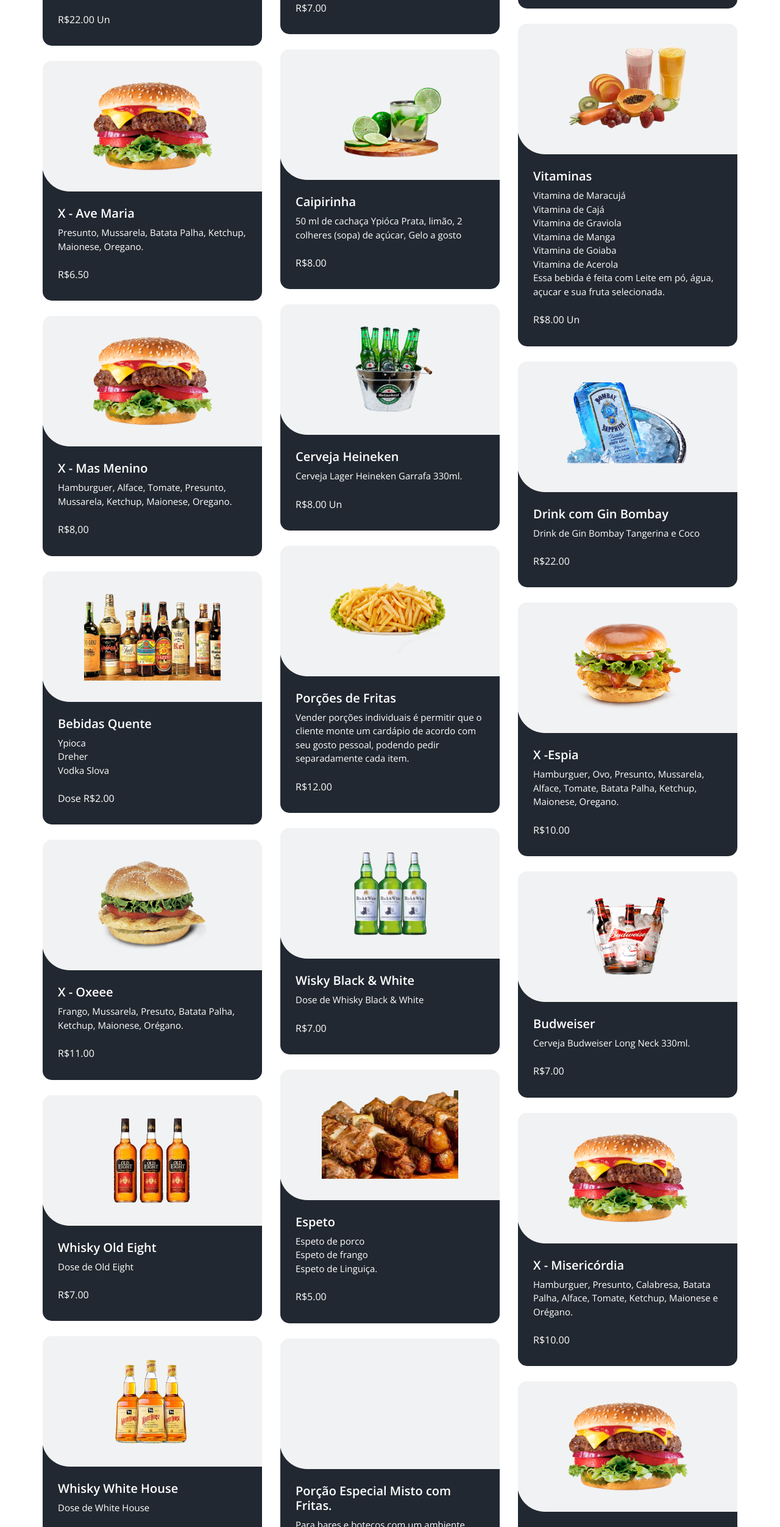
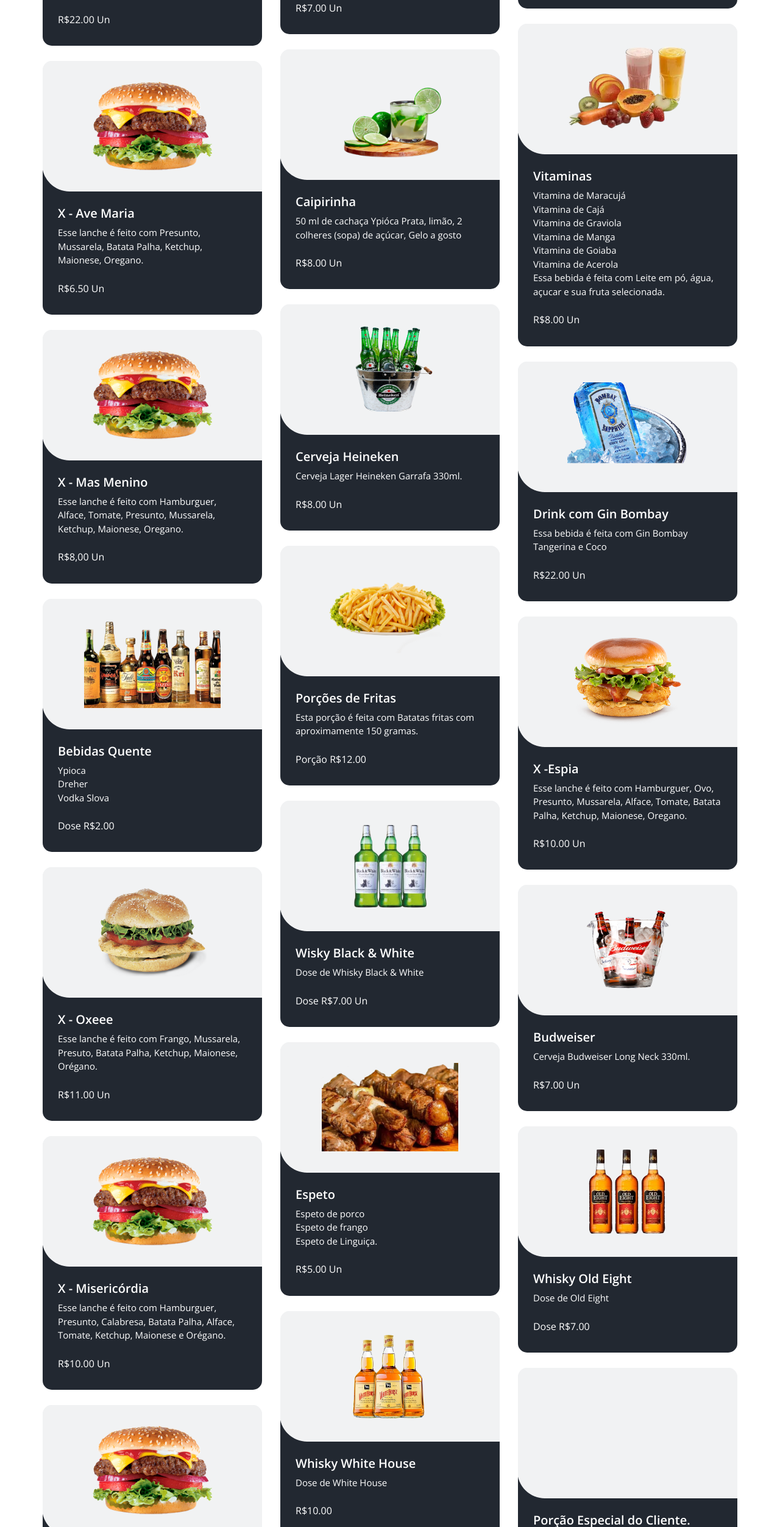
Before and after one commit to jrjrjuquia/oArriEgua, a plain HTML site: page index.html in a window 1280 px wide. Shown: the part 3267-5771 px from the top of the page at 61% size. Drawn offline with nearby package versions, Linux system fonts and the light colour scheme; some packages are replaced by stand-ins of ours.

Commit message:
arr egua
26/06/2022
hrs 19:57

```diff
--- a/index.html
+++ b/index.html
@@ -492,7 +492,7 @@
                   </p>
                   <div class="options">
                     <h6>
-                      R$7.00
+                      R$7.00 Un
                     </h6>
                     <!-- <a href="https://wa.me/+5588981433526?text=Arri%20%C3%89gua">
                       <i class="fa fa-whatsapp" aria-hidden="true"></i>
@@ -548,7 +548,7 @@
                   </p>
                   <div class="options">
                     <h6>
-                      R$8.00
+                      R$8.00 Un
                     </h6>
                     <!-- <a href="https://wa.me/+5588981433526?text=Arri%20%C3%89gua">
                       <i class="fa fa-whatsapp" aria-hidden="true"></i>
@@ -569,11 +569,11 @@
                     X - Ave Maria
                   </h5>
                   <p>
-                    Presunto, Mussarela,  Batata Palha, Ketchup, Maionese, Oregano.
+                    Esse lanche é feito com Presunto, Mussarela,  Batata Palha, Ketchup, Maionese, Oregano.
                   </p>
                   <div class="options">
                     <h6>
-                      R$6.50
+                      R$6.50 Un
                     </h6>
                     <!-- <a href="https://wa.me/+5588981433526?text=Arri%20%C3%89gua">
                       <i class="fa fa-whatsapp" aria-hidden="true"></i>
@@ -619,11 +619,11 @@
                     X - Mas Menino
                   </h5>
                   <p>
-                    Hamburguer, Alface, Tomate, Presunto, Mussarela, Ketchup, Maionese, Oregano.
+                    Esse lanche é feito com Hamburguer, Alface, Tomate, Presunto, Mussarela, Ketchup, Maionese, Oregano.
                   </p>
                   <div class="options">
                     <h6>
-                      R$8,00
+                      R$8,00 Un
                     </h6>
                     <!-- <a href="https://wa.me/+5588981433526?text=Arri%20%C3%89gua">
                       <i class="fa fa-whatsapp" aria-hidden="true"></i>
@@ -644,11 +644,11 @@
                    Drink com Gin Bombay
                   </h5>
                   <p>
-                    Drink de Gin Bombay Tangerina e Coco
+                   Essa bebida é feita com Gin Bombay Tangerina e Coco
                   </p>
                   <div class="options">
                     <h6>
-                      R$22.00
+                      R$22.00 Un
                     </h6>
                     <!-- <a href="https://wa.me/+5588981433526?text=Arri%20%C3%89gua">
                       <i class="fa fa-whatsapp" aria-hidden="true"></i>
@@ -669,11 +669,11 @@
                     Porções de Fritas
                   </h5>
                   <p>
-                    Vender porções individuais é permitir que o cliente monte um cardápio de acordo com seu gosto pessoal, podendo pedir separadamente cada item.
+                    Esta porção é feita com Batatas fritas com aproximamente 150 gramas.
                   </p>
                   <div class="options">
                     <h6>
-                      R$12.00
+                      Porção R$12.00
                     </h6>
                     <!-- <a href="https://wa.me/+5588981433526?text=Arri%20%C3%89gua">
                       <i class="fa fa-whatsapp" aria-hidden="true"></i>
@@ -721,11 +721,11 @@
                     X -Espia
                   </h5>
                   <p>
-                    Hamburguer, Ovo, Presunto, Mussarela, Alface, Tomate, Batata Palha, Ketchup, Maionese, Oregano.
+                    Esse lanche é feito com Hamburguer, Ovo, Presunto, Mussarela, Alface, Tomate, Batata Palha, Ketchup, Maionese, Oregano.
                   </p>
                   <div class="options">
                     <h6>
-                      R$10.00
+                      R$10.00 Un
                     </h6>
                     <!-- <a href="https://wa.me/+5588981433526?text=Arri%20%C3%89gua">
                       <i class="fa fa-whatsapp" aria-hidden="true"></i>
@@ -750,7 +750,7 @@
                   </p>
                   <div class="options">
                     <h6>
-                      R$7.00
+                     Dose R$7.00 Un
                     </h6>
                     <!-- <a href="https://wa.me/+5588981433526?text=Arri%20%C3%89gua">
                       <i class="fa fa-whatsapp" aria-hidden="true"></i>
@@ -771,11 +771,11 @@
                     X - Oxeee
                   </h5>
                   <p>
-                    Frango, Mussarela, Presuto, Batata Palha, Ketchup, Maionese, Orégano.
+                    Esse lanche é feito com Frango, Mussarela, Presuto, Batata Palha, Ketchup, Maionese, Orégano.
                   </p>
                   <div class="options">
                     <h6>
-                      R$11.00
+                      R$11.00 Un
                     </h6>
                     <!-- <a href="https://wa.me/+5588981433526?text=Arri%20%C3%89gua">
                       <i class="fa fa-whatsapp" aria-hidden="true"></i>
@@ -800,7 +800,7 @@
                   </p>
                   <div class="options">
                     <h6>
-                      R$7.00
+                      R$7.00 Un
                     </h6>
                     <!-- <a href="https://wa.me/+5588981433526?text=Arri%20%C3%89gua">
                       <i class="fa fa-whatsapp" aria-hidden="true"></i>
@@ -825,7 +825,7 @@
                   </p>
                   <div class="options">
                     <h6>
-                      R$5.00
+                      R$5.00 Un
                     </h6>
                     <!-- <a href="https://wa.me/+5588981433526?text=Arri%20%C3%89gua">
                       <i class="fa fa-whatsapp" aria-hidden="true"></i>
@@ -850,7 +850,7 @@
                   </p>
                   <div class="options">
                     <h6>
-                      R$7.00
+                      Dose R$7.00
                     </h6>
                     <!-- <a href="https://wa.me/+5588981433526?text=Arri%20%C3%89gua">
                       <i class="fa fa-whatsapp" aria-hidden="true"></i>
@@ -871,11 +871,11 @@
                     X - Misericórdia
                   </h5>
                   <p>
-                    Hamburguer, Presunto, Calabresa, Batata Palha, Alface, Tomate, Ketchup, Maionese e Orégano.
+                    Esse lanche é feito com Hamburguer, Presunto, Calabresa, Batata Palha, Alface, Tomate, Ketchup, Maionese e Orégano.
                   </p>
                   <div class="options">
                     <h6>
-                      R$10.00
+                      R$10.00 Un
                     </h6>
                     <!-- <a href="https://wa.me/+5588981433526?text=Arri%20%C3%89gua">
                       <i class="fa fa-whatsapp" aria-hidden="true"></i>
@@ -918,14 +918,14 @@
                 </div>
                 <div class="detail-box">
                   <h5>
-                    Porção Especial Misto com Fritas.
+                    Porção Especial do Cliente.
                   </h5>
                   <p>
-                    Para bares e botecos com um ambiente mais descontraído, disponibilizar miniatura de salgadinhos de festa, pastéis de vários sabores e pequenos sanduíches pode ser uma boa dica.
+                    Esta porção é completa, feita com uma variedade selecionada por você nosso cliente.
                   </p>
                   <div class="options">
                     <h6>
-                      R$27.00
+                      Porção R$57.00
                     </h6>
                     <!-- <a href="https://wa.me/+5588981433526?text=Arri%20%C3%89gua">
                       <i class="fa fa-whatsapp" aria-hidden="true"></i>
@@ -946,11 +946,11 @@
                     X - Chamego
                   </h5>
                   <p>
-                    Frango, Catpiry, Mussarela, Presunto, Alface, Tomate,  Ketchup, Maionese e Orégano.
+                    Esse lanche é feito com Frango, Catpiry, Mussarela, Presunto, Alface, Tomate,  Ketchup, Maionese e Orégano.
                   </p>
                   <div class="options">
                     <h6>
-                      R$11.00
+                      R$11.00 Un
                     </h6>
                     <!-- <a href="https://wa.me/+5588981433526?text=Arri%20%C3%89gua">
                       <i class="fa fa-whatsapp" aria-hidden="true"></i>
@@ -972,11 +972,11 @@
                     X - Óia
                   </h5>
                   <p>
-                    Ovo, Bacon, Hamburguer, Presunto, Mussarela, Batata, Alface, Tomate, Ketchup, Maionese e Orégano.
+                    Esse lanche é feito com Ovo, Bacon, Hamburguer, Presunto, Mussarela, Batata, Alface, Tomate, Ketchup, Maionese e Orégano.
                   </p>
                   <div class="options">
                     <h6>
-                      R$10.00
+                      R$10.00 Un
                     </h6>
                     <!-- <a href="https://wa.me/+5588981433526?text=Arri%20%C3%89gua">
                       <i class="fa fa-whatsapp" aria-hidden="true"></i>
@@ -997,11 +997,11 @@
                     Stella Artois
                   </h5>
                   <p>
-                    Balde para Cerveja Stella Artois
+                    Cerveja Stella Artois
                   </p>
                   <div class="options">
                     <h6>
-                      R$8.00
+                      R$8.00 Un
                     </h6>
                     <!-- <a href="https://wa.me/+5588981433526?text=Arri%20%C3%89gua">
                       <i class="fa fa-whatsapp" aria-hidden="true"></i>
@@ -1022,11 +1022,11 @@
                     X - Mió
                   </h5>
                   <p>
-                    Hamburguer, Mussarela, Presunto, Ovo, Calabresa, Bacon, Batata Palha, Alface, Tomate, Ketchup, Maionese e Orégano.
+                    Esse lanche é feito com Hamburguer, Mussarela, Presunto, Ovo, Calabresa, Bacon, Batata Palha, Alface, Tomate, Ketchup, Maionese e Orégano.
                   </p>
                   <div class="options">
                     <h6>
-                      R$12,00
+                      R$12,00 Un
                     </h6>
                     <!-- <a href="https://wa.me/+5588981433526?text=Arri%20%C3%89gua">
                       <i class="fa fa-whatsapp" aria-hidden="true"></i>
@@ -1047,11 +1047,11 @@
                     X - Matuto
                   </h5>
                   <p>
-                    Hamburguer, Mussarela, Presunto, Ovo, Calabresa, Salsicha, Frango, Bacon, Alface, Tomate, Batata Palha, Ketchup, Maionese, Caupiry e Orégano.
+                    Esse lanche é feito com Hamburguer, Mussarela, Presunto, Ovo, Calabresa, Salsicha, Frango, Bacon, Alface, Tomate, Batata Palha, Ketchup, Maionese, Caupiry e Orégano.
                   </p>
                   <div class="options">
                     <h6>
-                      R$15.00
+                      R$15.00 Un
                     </h6>
                     <!-- <a href="https://wa.me/+5588981433526?text=Arri%20%C3%89gua">
                       <i class="fa fa-whatsapp" aria-hidden="true"></i>
@@ -1097,11 +1097,11 @@
                     X - Arriégua
                   </h5>
                   <p>
-                    2 Hamburguer, 2 Mussarela, 2 Presunto, 2 Ovos, Calabresa, Bacon, Alface, Tomate, Batata Palha, Ketchup, Maionese e Orégano.
+                    Esse lanche é feito com 2 Hamburguer, 2 Mussarela, 2 Presunto, 2 Ovos, Calabresa, Bacon, Alface, Tomate, Batata Palha, Ketchup, Maionese e Orégano.
                   </p>
                   <div class="options">
                     <h6>
-                      R$20.00
+                      R$20.00 Un
                     </h6>
                    <!-- <a href="https://wa.me/+5588981433526?text=Arri%20%C3%89gua">
                       <i class="fa fa-whatsapp" aria-hidden="true"></i>
@@ -1126,7 +1126,7 @@
                   </p>
                   <div class="options">
                     <h6>
-                      R$10.00
+                      R$ 10.00 Un
                     </h6>
                    <!-- <a href="https://wa.me/+5588981433526?text=Arri%20%C3%89gua">
                       <i class="fa fa-whatsapp" aria-hidden="true"></i>
@@ -1158,7 +1158,7 @@
       <div class="row">
         <div class="col-md-6 ">
           <div class="img-box">
-            <img src="images/logo.jpg" alt="">
+            <img src="images/logo 03.png" alt="">
           </div>
         </div>
         <div class="col-md-6">
```
Also changed, not shown: images/logo 03.png (added).
